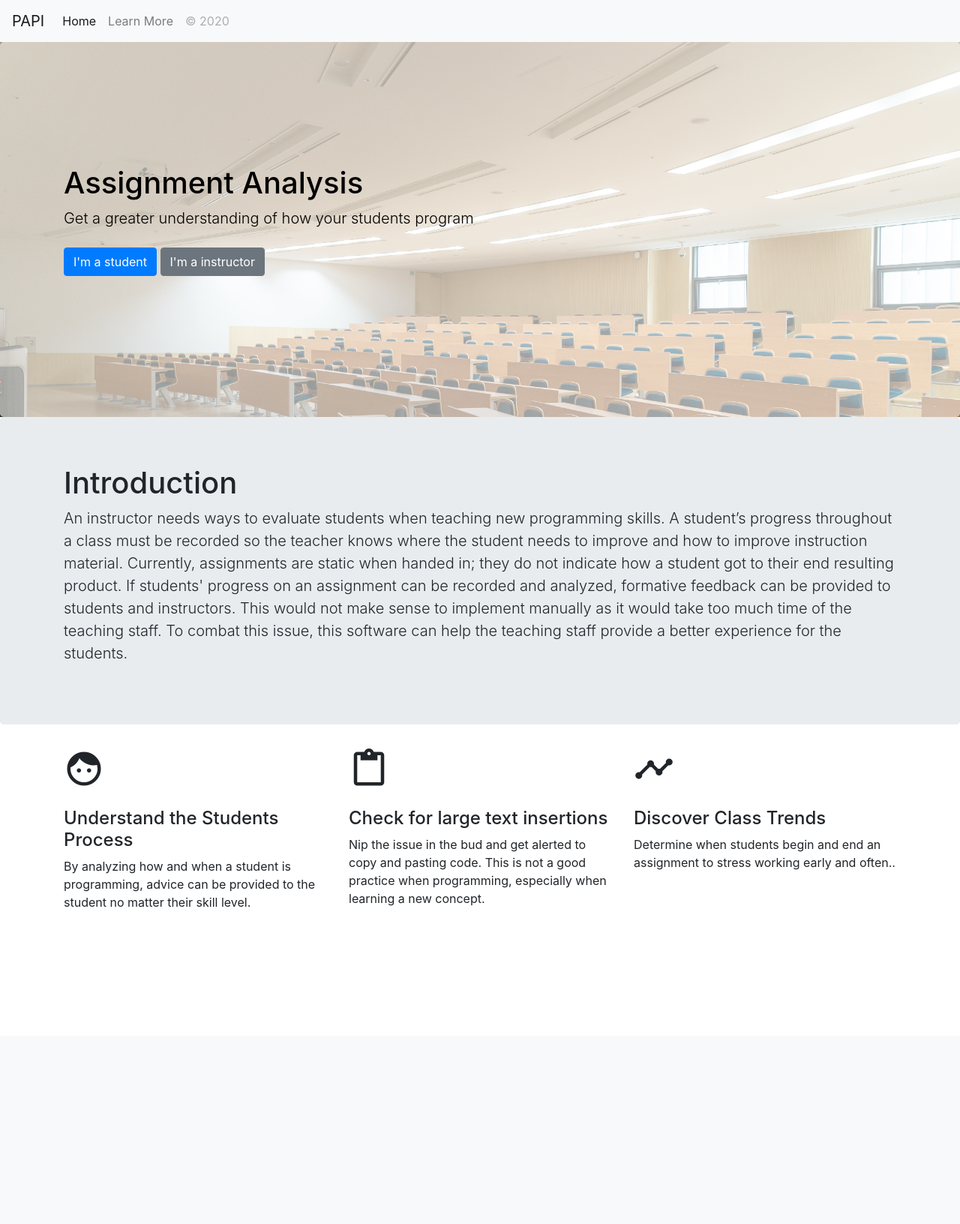
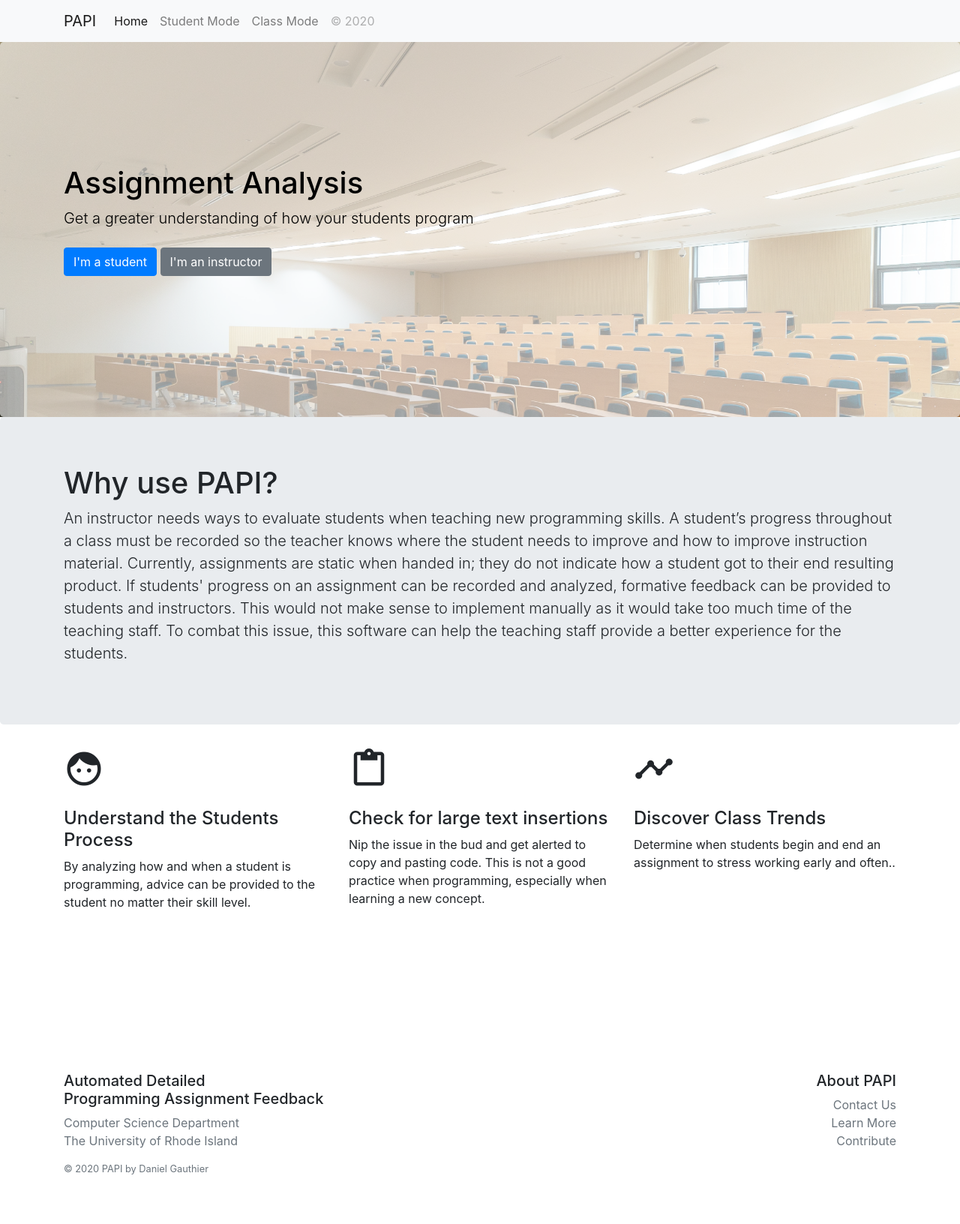
Before and after one commit to DanielGauthier8/PAPI, a Flask app: page / in a window 1280 px wide. Shown: the whole page at 75% size. Before the commit the page ends 1210 px from the top, so only its background shows below. Run offline with Flask 2, Linux system fonts and the light colour scheme; parts of the project's set-up code (start-up, migrations or seed data) failed here and were passed over; some libraries are stand-ins or nearby versions.

Commit message:
Cleanup landing page

```diff
--- a/templates/date-select.html
+++ b/templates/date-select.html
@@ -22,7 +22,7 @@
 			-webkit-font-smoothing: antialiased;
 			text-rendering: optimizeLegibility;
 			margin-bottom: 25px;
-			}
+		}
 	</style>
 
 	<title>PAPI</title>
--- a/templates/index.html
+++ b/templates/index.html
@@ -30,6 +30,7 @@
   <body>
 
 	<nav class="navbar navbar-expand-lg navbar-light bg-light">
+		<div class="container">
 		<a class="navbar-brand" href="#">PAPI</a>
 		<button class="navbar-toggler" type="button" data-toggle="collapse" data-target="#navbarNav" aria-controls="navbarNav" aria-expanded="false" aria-label="Toggle navigation">
 		  <span class="navbar-toggler-icon"></span>
@@ -37,16 +38,20 @@
 		<div class="collapse navbar-collapse" id="navbarNav">
 		  <ul class="navbar-nav">
 			<li class="nav-item active">
-			  <a class="nav-link" href="#">Home <span class="sr-only">(current)</span></a>
+			  <a class="nav-link" href="/">Home <span class="sr-only">(current)</span></a>
 			</li>
 			<li class="nav-item">
-			  <a class="nav-link" href="#">Learn More</a>
+			  <a class="nav-link" href="upload_file">Student Mode</a>
 			</li>
 			<li class="nav-item">
+				<a class="nav-link" href="upload_file_many">Class Mode</a>
+			  </li>
+			<li class="nav-item pull-right">
 			  <a class="nav-link disabled" href="#">&copy; 2020</a>
 			</li>
 		  </ul>
 		</div>
+	</div>
 	  </nav>
 
 	<div style="min-height: 500px; background-image: url('static/images/bootstrap/classroom01.jpg'); background-size: cover;">
@@ -56,7 +61,7 @@
           <p class="lead ">Get a greater understanding of how your students program</p>
           <p>
             <a href="upload_file" class="btn btn-primary my-2">I'm a student</a>
-            <a href="upload_file_many" class="btn btn-secondary my-2">I'm a instructor</a>
+            <a href="upload_file_many" class="btn btn-secondary my-2">I'm an instructor</a>
           </p>
         </div>
 	  </section>
@@ -64,7 +69,7 @@
 
 	<section class="jumbotron" style="margin-top: 0px;">
 		<div class="container">
-			<h1 class="jumbotron-heading">Introduction</h1>
+			<h1 class="jumbotron-heading">Why use PAPI?</h1>
 			<p class="lead">An instructor needs ways to evaluate students when teaching new programming skills. A student’s progress throughout a class must be recorded so the teacher knows where the student needs to improve and how to improve instruction material. Currently, assignments are static when handed in; they do not indicate how a student got to their end resulting product. If students' progress on an assignment can be recorded and analyzed, formative feedback can be provided to students and instructors. This would not make sense to implement manually as it would take too much time of the teaching staff. To combat this issue, this software can help the teaching staff provide a better experience for the students.</p>
 		</div>
 	</section>
@@ -97,6 +102,25 @@
 		</div>
 	</div>
 
+	<footer class="container py-5">
+		<div class="row">
+		  <div class="col-12 col-md">
+
+			<h5>Automated Detailed <br />Programming Assignment Feedback</h5>
+			<p class="text-muted">Computer Science Department<br />The University of Rhode Island</p>
+			<small class="d-block mb-3 text-muted">&copy; 2020 PAPI by Daniel Gauthier</small>
+		  </div>
+		  <div class="col-12 col-md text-right">
+			<h5>About PAPI</h5>
+			<ul class="list-unstyled text-small">
+			  <li><a class="text-muted" href="mailto:Daniel_Gauthier@uri.edu">Contact Us</a></li>
+			  <li><a class="text-muted" href="/learn_more">Learn More</a></li>
+			  <li><a class="text-muted" href="https://github.com/DanielGauthier8/PAPI">Contribute</a></li>
+			</ul>
+		  </div>
+		</div>
+	  </footer>
+
 
     <script src="https://code.jquery.com/jquery-3.2.1.slim.min.js" integrity="sha384-KJ3o2DKtIkvYIK3UENzmM7KCkRr/rE9/Qpg6aAZGJwFDMVNA/GpGFF93hXpG5KkN" crossorigin="anonymous"></script>
     <script src="https://cdnjs.cloudflare.com/ajax/libs/popper.js/1.12.9/umd/popper.min.js" integrity="sha384-ApNbgh9B+Y1QKtv3Rn7W3mgPxhU9K/ScQsAP7hUibX39j7fakFPskvXusvfa0b4Q" crossorigin="anonymous"></script>
```
